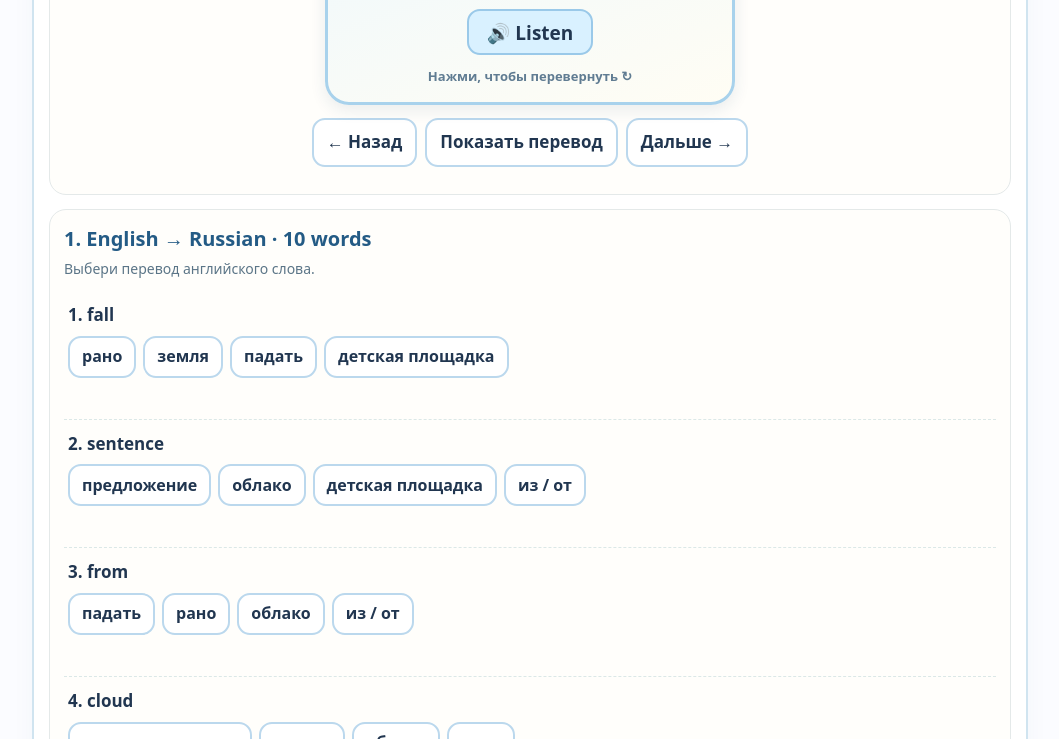
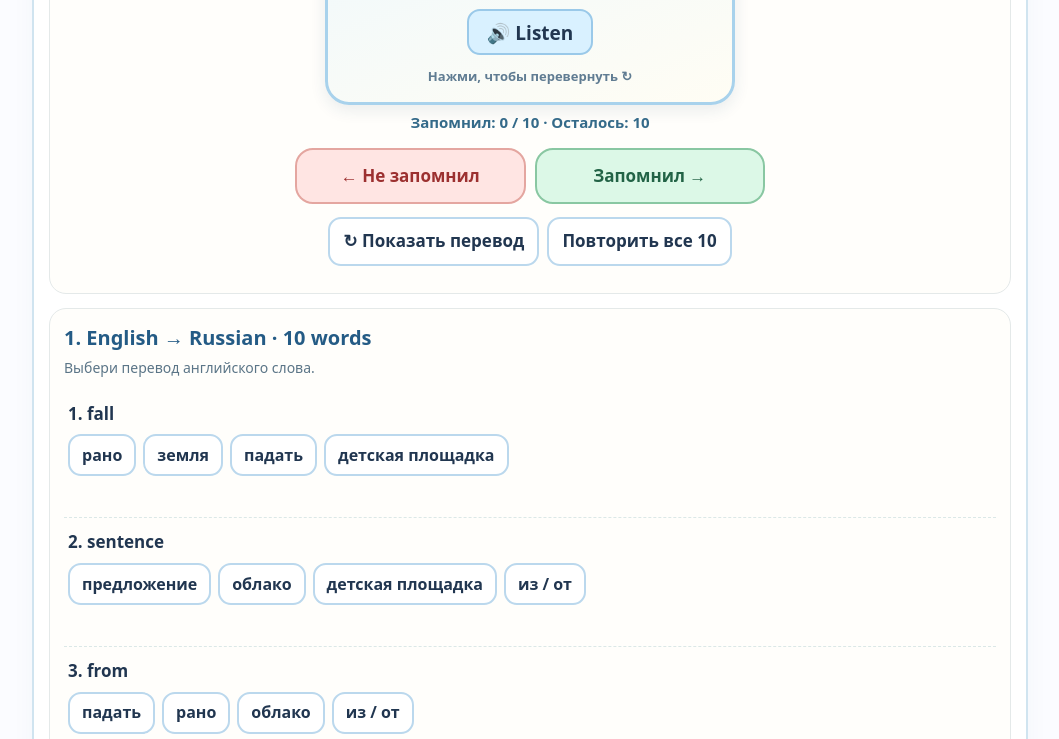
Before and after one commit to elvisk2079-ux/M-M, a plain HTML site: page lessons/4.1/vocabulary.html in a window 1280 px wide. Shown: the part 819-1558 px from the top of the page, without its empty margins (110-1169 px from the left). Drawn offline with Linux system fonts and the light colour scheme.

Commit message:
Quizlet style one-by-one flashcard reviews across vocabulary sets

```diff
--- a/lessons/4.1/vocabulary.html
+++ b/lessons/4.1/vocabulary.html
@@ -19,9 +19,18 @@
 .card-front small,.card-back small{color:#607c92;font-size:13px;font-weight:700}
 .card-sound{font-size:19px;background:#d9f1ff;border-color:#9ac9e9;padding:9px 18px}
 @media(prefers-reduced-motion:reduce){.card-inner{transition:none}}
+
+/* Single-card review: one word at a time */
+.flash-review-stat{text-align:center;font-size:15px;font-weight:900;color:#356b8a;margin:7px}
+.flash-actions{display:flex;gap:9px;justify-content:center;margin:14px auto 6px;max-width:470px}
+.flash-actions button{flex:1;min-height:56px;border-radius:18px;font-size:17px;font-weight:900}
+.flash-actions .dont{background:#ffe5e3;border-color:#e4a6a0;color:#9c3030}
+.flash-actions .know{background:#dcf8e7;border-color:#89c7a2;color:#226346}
+.flash-complete{border-radius:20px;background:#e8fbea;border:2px solid #86cda0;text-align:center;padding:25px 12px;font-size:22px;font-weight:900}
+@media(max-width:480px){.flash-actions button{font-size:15px;padding:10px 4px}}
 </style></head><body><div class="wrap"><div class="toplinks"><a href="../../">← All M&M lessons</a><a href="./">First Snow lesson</a></div><header class="hero"><div class="label">M&M English · Winter words</div><h1>❄️ First Snow — Word Trainer</h1><p>Hi, Matvey and Makar! Учи слова маленькими порциями: <b>10 слов в каждом наборе</b>. Начни с карточек 🔊, потом выполни <b>9 разных упражнений</b>. Если ошибёшься, попробуй ещё раз!</p><div class="progress"><div id="progress"></div></div><p class="small" id="nprogress">0 / 27 упражнений выполнено</p><div class="chips"><a class="chip" href="#group0">Words 1–10</a><a class="chip" href="#group1">Words 11–20</a><a class="chip" href="#group2">Revision · 10 words</a></div></header>
 <section class="group" id="group0"><span class="label">Word set 1 / 3</span><h2>❄️ New words · 1–10</h2><p class="small">10 слов на каждом шаге · карточки озвучиваются, упражнения — без звука.</p>
-<div class="task" id="flash0"><h3>Flashcards 🔊</h3><p class="help">Лицевая сторона: слово, картинка и 🔊. Нажми на карточку, чтобы увидеть только перевод.</p><div class="flash" role="button" tabindex="0" aria-label="Перевернуть карточку: английское слово или перевод"><div class="card-inner"><div class="card-front"><span class="counter">1 / 10</span><span class="card-art" aria-hidden="true">❄️</span><span class="word">snow</span><button class="card-sound" type="button" title="Listen to the English word" aria-label="Listen">🔊 Listen</button><small>Нажми, чтобы перевернуть ↻</small></div><div class="card-back"><span class="translation">снег</span><small>Нажми, чтобы вернуться ↻</small></div></div></div><div class="controls"><button data-prev>← Назад</button><button data-reveal>Показать перевод</button><button data-next>Дальше →</button></div></div>
+<div class="task" id="flash0"><h3>Flashcards 🔊</h3><p class="help">Лицевая сторона: слово, картинка и 🔊. Нажми на карточку, чтобы увидеть только перевод.</p><div class="flash" role="button" tabindex="0" aria-label="Перевернуть карточку: английское слово или перевод"><div class="card-inner"><div class="card-front"><span class="counter">1 / 10</span><span class="card-art" aria-hidden="true">❄️</span><span class="word">snow</span><button class="card-sound" type="button" title="Listen to the English word" aria-label="Listen">🔊 Listen</button><small>Нажми, чтобы перевернуть ↻</small></div><div class="card-back"><span class="translation">снег</span><small>Нажми, чтобы вернуться ↻</small></div></div></div><p class="flash-review-stat" aria-live="polite">Запомнил: 0 / 10</p><div class="flash-actions"><button type="button" class="dont" data-again>← Не запомнил</button><button type="button" class="know" data-know>Запомнил →</button></div><div class="controls"><button type="button" data-reveal>↻ Перевернуть карточку</button><button type="button" data-restart>Повторить все 10</button></div></div>
 <div class="task" id="g0-ru"><h3>1. English → Russian · 10 words</h3><p class="help">Выбери перевод английского слова.</p><div class="questions"></div></div>
 <div class="task" id="g0-en"><h3>2. Russian → English · 10 words</h3><p class="help">Выбери английское слово.</p><div class="questions"></div></div>
 <div class="task" id="g0-spelling"><h3>3. Correct spelling · 10 words</h3><p class="help">Выбери правильно написанное слово.</p><div class="questions"></div></div>
@@ -33,7 +42,7 @@
 <div class="task" id="g0-truefalse"><h3>9. True or False? · 10 words</h3><p class="help">Проверь: английское слово и перевод совпадают?</p><div class="questions"></div></div>
 </section>
 <section class="group" id="group1"><span class="label">Word set 2 / 3</span><h2>❄️ New words · 11–20</h2><p class="small">10 слов на каждом шаге · карточки озвучиваются, упражнения — без звука.</p>
-<div class="task" id="flash1"><h3>Flashcards 🔊</h3><p class="help">Лицевая сторона: слово, картинка и 🔊. Нажми на карточку, чтобы увидеть только перевод.</p><div class="flash" role="button" tabindex="0" aria-label="Перевернуть карточку: английское слово или перевод"><div class="card-inner"><div class="card-front"><span class="counter">1 / 10</span><span class="card-art" aria-hidden="true">❄️</span><span class="word">snow</span><button class="card-sound" type="button" title="Listen to the English word" aria-label="Listen">🔊 Listen</button><small>Нажми, чтобы перевернуть ↻</small></div><div class="card-back"><span class="translation">снег</span><small>Нажми, чтобы вернуться ↻</small></div></div></div><div class="controls"><button data-prev>← Назад</button><button data-reveal>Показать перевод</button><button data-next>Дальше →</button></div></div>
+<div class="task" id="flash1"><h3>Flashcards 🔊</h3><p class="help">Лицевая сторона: слово, картинка и 🔊. Нажми на карточку, чтобы увидеть только перевод.</p><div class="flash" role="button" tabindex="0" aria-label="Перевернуть карточку: английское слово или перевод"><div class="card-inner"><div class="card-front"><span class="counter">1 / 10</span><span class="card-art" aria-hidden="true">❄️</span><span class="word">snow</span><button class="card-sound" type="button" title="Listen to the English word" aria-label="Listen">🔊 Listen</button><small>Нажми, чтобы перевернуть ↻</small></div><div class="card-back"><span class="translation">снег</span><small>Нажми, чтобы вернуться ↻</small></div></div></div><p class="flash-review-stat" aria-live="polite">Запомнил: 0 / 10</p><div class="flash-actions"><button type="button" class="dont" data-again>← Не запомнил</button><button type="button" class="know" data-know>Запомнил →</button></div><div class="controls"><button type="button" data-reveal>↻ Перевернуть карточку</button><button type="button" data-restart>Повторить все 10</button></div></div>
 <div class="task" id="g1-ru"><h3>1. English → Russian · 10 words</h3><p class="help">Выбери перевод английского слова.</p><div class="questions"></div></div>
 <div class="task" id="g1-en"><h3>2. Russian → English · 10 words</h3><p class="help">Выбери английское слово.</p><div class="questions"></div></div>
 <div class="task" id="g1-spelling"><h3>3. Correct spelling · 10 words</h3><p class="help">Выбери правильно написанное слово.</p><div class="questions"></div></div>
@@ -45,7 +54,7 @@
 <div class="task" id="g1-truefalse"><h3>9. True or False? · 10 words</h3><p class="help">Проверь: английское слово и перевод совпадают?</p><div class="questions"></div></div>
 </section>
 <section class="group" id="group2"><span class="label">Word set 3 / 3</span><h2>❄️ Revision + 1 new word</h2><p class="small">10 слов на каждом шаге · карточки озвучиваются, упражнения — без звука.</p>
-<div class="task" id="flash2"><h3>Flashcards 🔊</h3><p class="help">Лицевая сторона: слово, картинка и 🔊. Нажми на карточку, чтобы увидеть только перевод.</p><div class="flash" role="button" tabindex="0" aria-label="Перевернуть карточку: английское слово или перевод"><div class="card-inner"><div class="card-front"><span class="counter">1 / 10</span><span class="card-art" aria-hidden="true">❄️</span><span class="word">snow</span><button class="card-sound" type="button" title="Listen to the English word" aria-label="Listen">🔊 Listen</button><small>Нажми, чтобы перевернуть ↻</small></div><div class="card-back"><span class="translation">снег</span><small>Нажми, чтобы вернуться ↻</small></div></div></div><div class="controls"><button data-prev>← Назад</button><button data-reveal>Показать перевод</button><button data-next>Дальше →</button></div></div>
+<div class="task" id="flash2"><h3>Flashcards 🔊</h3><p class="help">Лицевая сторона: слово, картинка и 🔊. Нажми на карточку, чтобы увидеть только перевод.</p><div class="flash" role="button" tabindex="0" aria-label="Перевернуть карточку: английское слово или перевод"><div class="card-inner"><div class="card-front"><span class="counter">1 / 10</span><span class="card-art" aria-hidden="true">❄️</span><span class="word">snow</span><button class="card-sound" type="button" title="Listen to the English word" aria-label="Listen">🔊 Listen</button><small>Нажми, чтобы перевернуть ↻</small></div><div class="card-back"><span class="translation">снег</span><small>Нажми, чтобы вернуться ↻</small></div></div></div><p class="flash-review-stat" aria-live="polite">Запомнил: 0 / 10</p><div class="flash-actions"><button type="button" class="dont" data-again>← Не запомнил</button><button type="button" class="know" data-know>Запомнил →</button></div><div class="controls"><button type="button" data-reveal>↻ Перевернуть карточку</button><button type="button" data-restart>Повторить все 10</button></div></div>
 <div class="task" id="g2-ru"><h3>1. English → Russian · 10 words</h3><p class="help">Выбери перевод английского слова.</p><div class="questions"></div></div>
 <div class="task" id="g2-en"><h3>2. Russian → English · 10 words</h3><p class="help">Выбери английское слово.</p><div class="questions"></div></div>
 <div class="task" id="g2-spelling"><h3>3. Correct spelling · 10 words</h3><p class="help">Выбери правильно написанное слово.</p><div class="questions"></div></div>
@@ -70,7 +79,34 @@ function save(){try{localStorage.setItem(KEY,JSON.stringify(saved))}catch(e){}up
 function updateProgress(){let n=Object.keys(saved).filter(x=>saved[x]).length;const max=27;document.getElementById('progress').style.width=(100*n/max)+'%';document.getElementById('nprogress').textContent=n+' / '+max+' упражнений выполнено';}
 function complete(id){saved[id]=true;save();let el=document.getElementById(id);if(el)el.classList.add('done')}
 function addChoiceRow(root,id,i,prompt,opts,correct,done){let row=document.createElement('div');row.className='quizrow';row.innerHTML=`<div class="question">${i+1}. ${prompt}</div><div class="choices">${opts.map((o,j)=>`<button type="button" class="choice" data-j="${j}">${esc(o)}</button>`).join('')}</div><div class="status" aria-live="polite"></div>`;let buttons=[...row.querySelectorAll('button')],state=row.querySelector('.status');buttons.forEach((b,j)=>b.onclick=()=>{if(done[i])return;if(opts[j]===correct){b.classList.add('good');done[i]=true;state.textContent='✓ Correct!';state.className='status ok';buttons.forEach(x=>x.disabled=true);if(Object.keys(done).length===10)complete(id)}else{b.classList.add('bad');state.textContent='Try again!';state.className='status no';setTimeout(()=>b.classList.remove('bad'),800)}});root.querySelector('.questions').appendChild(row)}
-function flash(g){let t=SETS[g],i=0,visible=false,root=document.getElementById('flash'+g);const card=root.querySelector('.flash');function draw(){root.querySelector('.word').textContent=t[i].en;root.querySelector('.translation').textContent=t[i].ru;root.querySelector('.card-art').textContent=ART[t[i].en]||'❄️';root.querySelector('.counter').textContent=(i+1)+' / 10';card.classList.toggle('flipped',visible);card.setAttribute('aria-label',visible?'Русский перевод: '+t[i].ru+'. Перевернуть':'Английское слово: '+t[i].en+'. Перевернуть');root.querySelector('[data-reveal]').textContent=visible?'Показать английское':'Показать перевод'}const flip=()=>{visible=!visible;draw()};root.querySelector('[data-reveal]').onclick=flip;card.onclick=e=>{if(e.target.closest('.card-sound'))return;flip()};card.onkeydown=e=>{if((e.key==='Enter'||e.key===' ')&&!e.target.closest('.card-sound')){e.preventDefault();flip()}};root.querySelector('.card-sound').onclick=e=>{e.stopPropagation();speak(t[i].en)};root.querySelector('[data-next]').onclick=()=>{i=(i+1)%10;visible=false;draw()};root.querySelector('[data-prev]').onclick=()=>{i=(i+9)%10;visible=false;draw()};draw()}
+function flash(g){
+ let t=SETS[g],queue=t.map((_,i)=>i),known=new Set(),visible=false;
+ const root=document.getElementById('flash'+g),card=root.querySelector('.flash');
+ const stat=root.querySelector('.flash-review-stat'),again=root.querySelector('[data-again]'),know=root.querySelector('[data-know]');
+ const reveal=root.querySelector('[data-reveal]'),restart=root.querySelector('[data-restart]');
+ function draw(){
+  stat.textContent='Запомнил: '+known.size+' / '+t.length+(queue.length?' · Осталось: '+queue.length:'');
+  if(!queue.length){card.hidden=true;again.hidden=true;know.hidden=true;reveal.hidden=true;stat.innerHTML='🏆 Все 10 слов запомнены!';return}
+  card.hidden=false;again.hidden=false;know.hidden=false;reveal.hidden=false;
+  const w=t[queue[0]];
+  root.querySelector('.word').textContent=w.en;root.querySelector('.translation').textContent=w.ru;
+  root.querySelector('.card-art').textContent=ART[w.en]||'❄️';
+  root.querySelector('.counter').textContent='Карточка '+(known.size+1)+' / 10';
+  visible=false;card.classList.remove('flipped');reveal.textContent='↻ Показать перевод';
+ }
+ function flip(){if(!queue.length)return;visible=!visible;card.classList.toggle('flipped',visible);reveal.textContent=visible?'↻ Показать английское':'↻ Показать перевод'}
+ function mark(gotIt){if(!queue.length)return;const n=queue.shift();if(gotIt)known.add(n);else queue.push(n);draw()}
+ reveal.onclick=flip;
+ card.onclick=e=>{if(e.target.closest('.card-sound'))return;flip()};
+ card.onkeydown=e=>{if((e.key==='Enter'||e.key===' ')&&!e.target.closest('.card-sound')){e.preventDefault();flip()}};
+ root.querySelector('.card-sound').onclick=e=>{e.stopPropagation();if(queue.length)speak(t[queue[0]].en)};
+ again.onclick=()=>mark(false);know.onclick=()=>mark(true);
+ restart.onclick=()=>{queue=t.map((_,i)=>i);known.clear();draw()};
+ let sx=0,sy=0;
+ card.addEventListener('touchstart',e=>{sx=e.changedTouches[0].screenX;sy=e.changedTouches[0].screenY},{passive:true});
+ card.addEventListener('touchend',e=>{const dx=e.changedTouches[0].screenX-sx,dy=e.changedTouches[0].screenY-sy;if(Math.abs(dx)>80&&Math.abs(dx)>Math.abs(dy)*1.4){e.preventDefault();mark(dx>0)}},{passive:false});
+ draw();
+}
 function choiceQuiz(g,type){let terms=SETS[g],id=`g${g}-${type}`,root=document.getElementById(id),done={};const kind=type==='ru'?'ru':'en';terms.forEach((w,i)=>{let prompt=kind==='ru'?w.en:w.ru;let correct=w[kind],opts=options(terms,correct,i,kind);addChoiceRow(root,id,i,esc(prompt),opts,correct,done)})}
 function badSpelling(w,n){let s=w.split('');let candidates=[];const ix=s.findIndex(c=>/[aeiou]/i.test(c));if(ix>=0){let t=[...s];t[ix]=s[ix]==='a'?'e':'a';candidates.push(t.join(''))}if(s.length>=3){let t=[...s];let i=Math.min(2,s.length-2);[t[i],t[i+1]]=[t[i+1],t[i]];candidates.push(t.join(''))}candidates.push(w.replace(/[a-z]/i,x=>x==='x'?'k':'x'));candidates.push(w.replace(/e/i,'i'));return [...new Set(candidates)].filter(x=>x!==w).slice(0,n)}
 function spelling(g){let terms=SETS[g],id=`g${g}-spelling`,root=document.getElementById(id),done={};terms.forEach((w,i)=>{let candidates=[w.en,...badSpelling(w.en,4)];while(candidates.length<4)candidates.push(w.en+'x'.repeat(candidates.length));candidates=shuffle(candidates.slice(0,4),51+i*29);addChoiceRow(root,id,i,`Как пишется «${esc(w.ru)}»?`,candidates,w.en,done)})}
```
